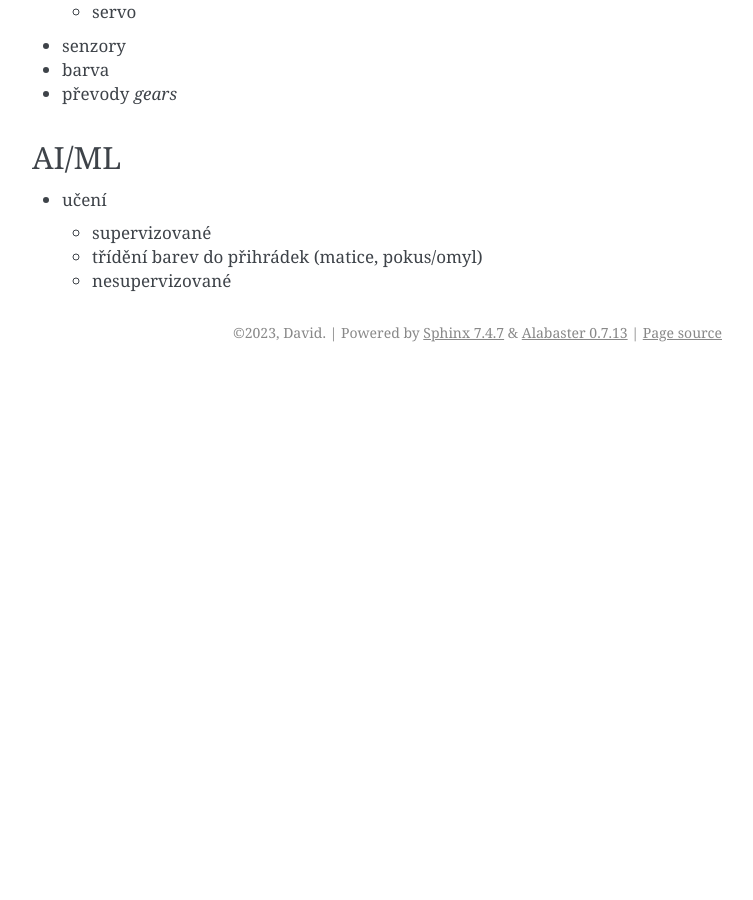
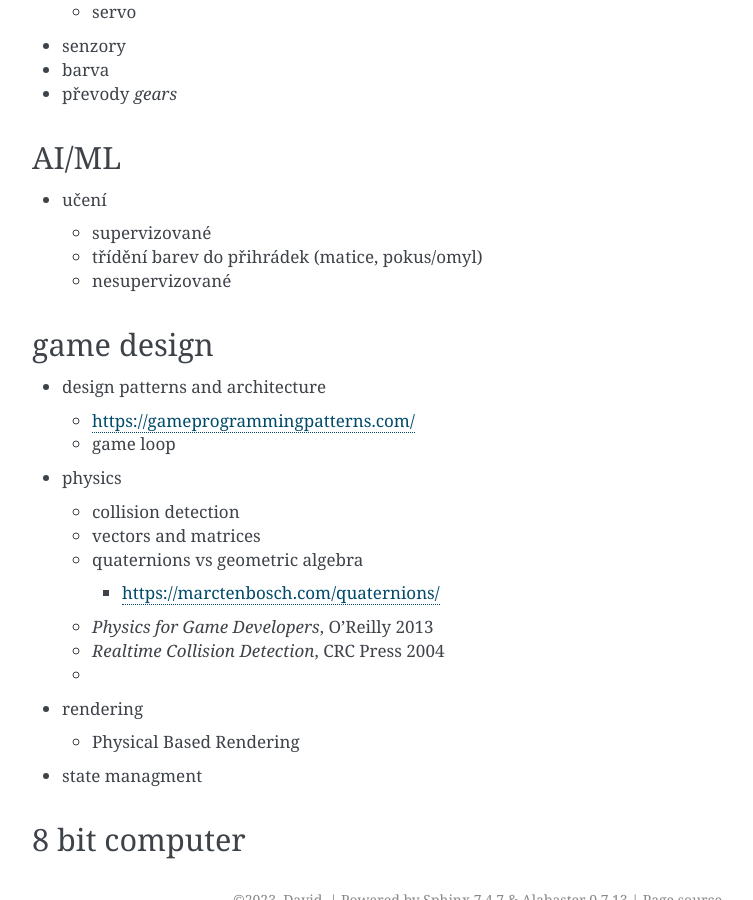
Before and after one commit to wavelet-space/vault, a Sphinx documentation site: the page built from source/knowledge.md, in a window 1280 px wide and 900 px high, scrolled down 1896 px. Shown: the whole window, without its empty margins (388-1141 px from the left). Built offline with Sphinx 7.4.7, drawn with Linux system fonts in a browser that asks for light colours; before the commit the page ends 2268 px from its top, so only the background shows below that; some of the changed text lies outside the part shown.

Commit message:
Update notes

```diff
--- a/source/knowledge.md
+++ b/source/knowledge.md
@@ -79,3 +79,23 @@
   - supervizované
   - třídění barev do přihrádek (matice, pokus/omyl)
   - nesupervizované
+
+## game design
+
+- design patterns and architecture
+  - <https://gameprogrammingpatterns.com/>
+  - game loop
+
+- physics
+  - collision detection
+  - vectors and matrices
+  - quaternions vs geometric algebra
+    - <https://marctenbosch.com/quaternions/>
+  - *Physics for Game Developers*, O'Reilly 2013
+  - *Realtime Collision Detection*, CRC Press 2004
+  -
+- rendering
+  - Physical Based Rendering
+- state managment
+
+## 8 bit computer
```
Also changed, not shown: source/8bit-computer.md (deleted, +0 -1 lines), source/game-design.md (deleted, +0 -17 lines), source/index.md (+0 -2 lines).
